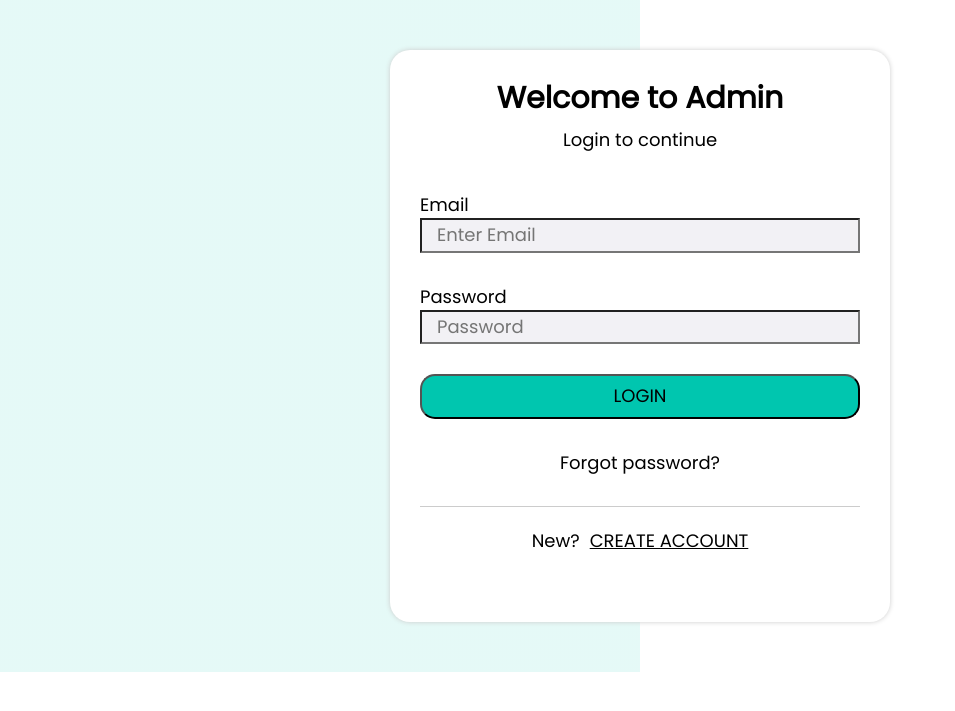
After one commit to K-Ds/My-BRAND-David, a PHP site: page /login.html in a window 1280 px wide. The commit adds this page. Shown: the top 711 px of the page, without its empty margins (0-955 px from the left). Run offline with PHP 8.4, Linux system fonts and the light colour scheme.

Commit message:
creation of login page

```diff
--- a/UI/blog-individual.html
+++ b/UI/blog-individual.html
@@ -144,10 +144,11 @@
 
     <section class="section comments-section">
       <div class="container">
-        <div class="comments">
         <header class="contact__header">
           <h2 class="contact__heading">Comments</h2>
         </header>
+        <div class="grid grid--1x2">
+          <div class="comments">
             <form action="" class="contact__form">
               <div class="form__group">
                 <label for="name">Name:</label>
@@ -165,6 +166,7 @@
                 comment
               </button>
             </form>
+          </div>
         </div>
 
         <div class="comments__list">
--- a/UI/css/commonStyles.css
+++ b/UI/css/commonStyles.css
@@ -3,7 +3,7 @@
 :root {
     --color-primary: #000;
     --color-secondary: #F2F1F5;
-    --color-accent: #00C6AF;
+    --color-accent: rgb(0, 198, 175);
     --color-body: #F2F1F5;
     --border-radius: 30px;
     --border--color: #ccc;
@@ -254,7 +254,8 @@ a {
 
 @media screen and (min-width:769px) {
     .form__group {
-        flex-direction: row;
+        display: grid;
+        grid-template-columns: 10rem 1fr;
     }
 
     .form__group>label {
--- a/UI/css/homeStyles.css
+++ b/UI/css/homeStyles.css
@@ -389,6 +389,7 @@
     text-align: center;
     text-align: center;
     overflow: hidden;
+    color: #000;
 }
 
 .blogs__list {
--- /dev/null
+++ b/UI/css/login.css
@@ -0,0 +1,60 @@
+body {
+    background: rgb(252, 249, 255);
+    background: linear-gradient(90deg, rgba(0, 199, 176, 0.1) 50%, rgba(255, 255, 255, 1) 50%);
+    background-repeat: no-repeat;
+}
+
+.login__box {
+    display: flex;
+    justify-content: center;
+    flex-direction: column;
+    max-width: 50rem;
+    margin: 1rem;
+    margin-top: 3rem;
+    padding: 3rem 1rem;
+    border-radius: 20px;
+    text-align: center;
+    box-shadow: 0 0 5px #ccc;
+    color: #000;
+    background: #fff;
+}
+
+.login__heading {
+    font-size: 3rem;
+}
+
+.login__form>form {
+    margin-bottom: 3rem;
+    text-align: left;
+}
+
+.form__group {
+    margin-bottom: 3rem;
+    display: flex;
+    flex-direction: column;
+}
+
+
+
+.login__btn {
+    border-radius: 15px;
+    width: 100%;
+}
+
+.login__footer {
+    border-top: 1px solid #ccc;
+    padding: 2rem 0;
+    margin-top: 3rem;
+}
+
+.create-account {
+    margin-left: 1rem;
+    text-decoration: underline;
+}
+
+@media screen and (min-width:426px) {
+    .login__box {
+        padding: 3rem;
+        margin: 5rem auto;
+    }
+}
--- a/UI/index.html
+++ b/UI/index.html
@@ -442,6 +442,7 @@
             mesagge below
           </p>
         </header>
+        <div class="grid grid--1x2">
           <form action="" class="contact__form">
             <div class="form__group">
               <label for="name">Name:</label>
@@ -459,11 +460,11 @@
               <label class="textarea__label" for="message">Message:</label>
               <textarea name="message" id="message"></textarea>
             </div>
-
             <button class="btn btn--accent form__btn" type="submit">
               Submit
             </button>
           </form>
+        </div>
       </div>
     </section>
 
--- /dev/null
+++ b/UI/login.html
@@ -0,0 +1,65 @@
+<!DOCTYPE html>
+<html lang="en">
+  <head>
+    <meta charset="UTF-8" />
+    <meta http-equiv="X-UA-Compatible" content="IE=edge" />
+    <meta name="viewport" content="width=device-width, initial-scale=1.0" />
+    <link
+      href="https://fonts.googleapis.com/css2?family=Poppins&display=swap"
+      rel="stylesheet"
+    />
+    <link rel="stylesheet" href="css/normalize.css" />
+    <link rel="stylesheet" href="css/commonStyles.css" />
+    <link rel="stylesheet" href="css/login.css" />
+    <title>Login</title>
+  </head>
+  <body>
+    <main>
+      <div class="login__box">
+        <div class="login__header">
+          <h2 class="login__heading">Welcome to Admin</h2>
+          <p>Login to continue</p>
+        </div>
+        <div class="login__form">
+          <form>
+            <div class="form__group">
+              <label for="email">Email</label>
+              <input
+                id="email"
+                type="email"
+                name="email"
+                placeholder="Enter Email"
+                required
+              />
+            </div>
+
+            <div class="form__group">
+              <label for="password">Password</label>
+              <input
+                id="password"
+                name="password"
+                type="password"
+                placeholder="Password"
+                required
+              />
+            </div>
+
+            <input
+              class="btn btn--accent login__btn"
+              type="submit"
+              value="LOGIN"
+            />
+          </form>
+          <a href="#">Forgot password?</a>
+        </div>
+        <div class="login__footer">
+          <p>
+            New?<a class="create-account" href="register.html"
+              >CREATE ACCOUNT</a
+            >
+          </p>
+        </div>
+      </div>
+    </main>
+  </body>
+</html>
```
Also changed, not shown: UI/css/blog-individual.css (+12 -2 lines). Lines whose indentation alone changed are shown as unchanged.
